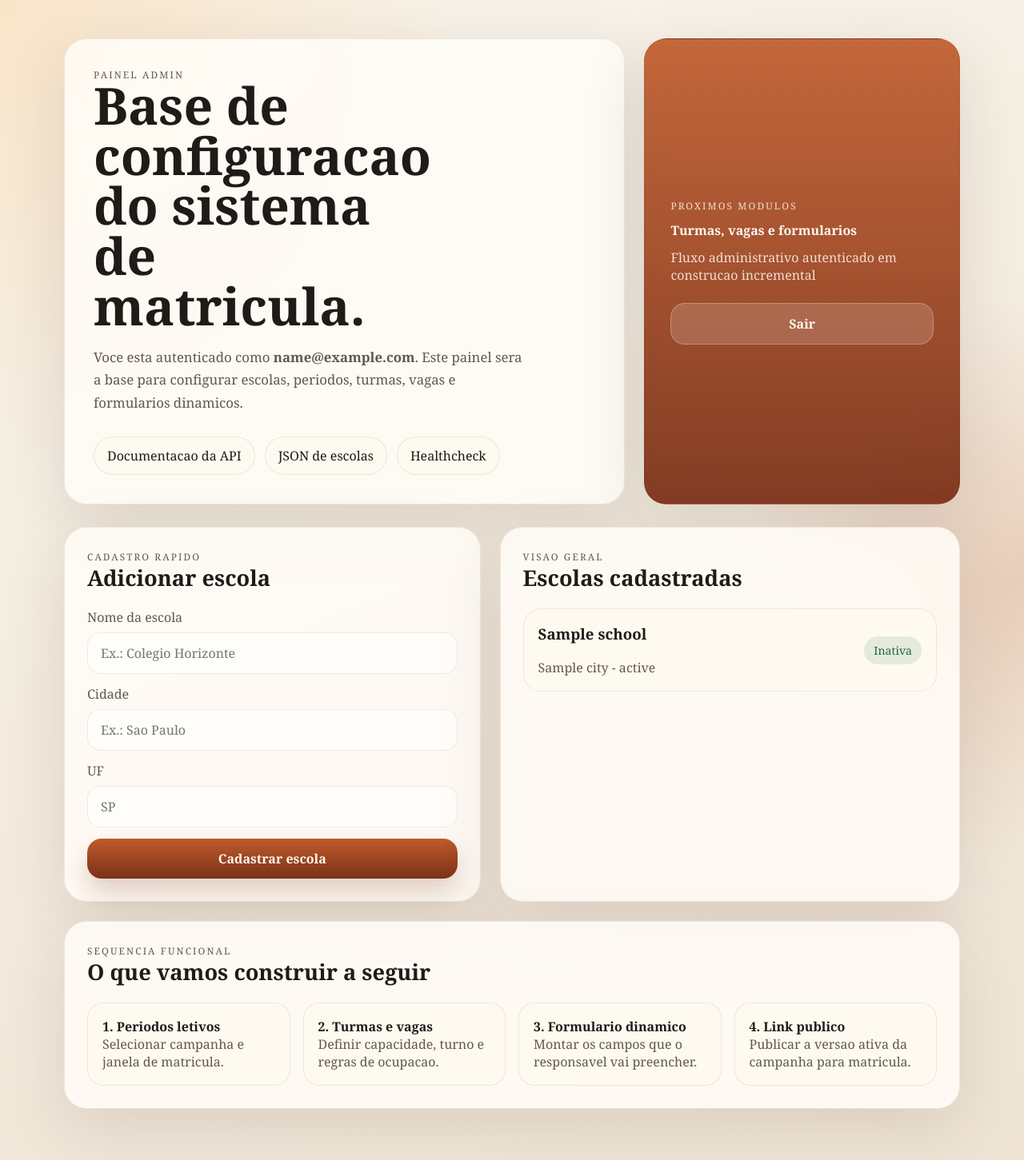
After one commit to Lucas-Bispo/RegistroEscolar, a FastAPI app: template src/registro_escolar/web/templates/admin_dashboard.html in a window 1280 px wide. The commit adds this page. Shown: the whole page at 80% size. Run offline with FastAPI, Linux system fonts and the light colour scheme; the template is opened without the code that fills it: most values are stand-ins (such as "Sample title", 1, 10 or a date in 2020).

Commit message:
feat: adiciona login e painel admin inicial

```diff
--- a/pyproject.toml
+++ b/pyproject.toml
@@ -13,6 +13,7 @@ authors = [
 ]
 dependencies = [
   "fastapi>=0.116.0,<1.0.0",
+  "itsdangerous>=2.2.0,<3.0.0",
   "jinja2>=3.1.0,<4.0.0",
   "pydantic-settings>=2.6.0,<3.0.0",
   "python-multipart>=0.0.9,<1.0.0",
--- a/src/registro_escolar/app.py
+++ b/src/registro_escolar/app.py
@@ -5,6 +5,7 @@ from pathlib import Path
 import uvicorn
 from fastapi import FastAPI
 from fastapi.staticfiles import StaticFiles
+from starlette.middleware.sessions import SessionMiddleware
 
 from registro_escolar.api.router import api_router
 from registro_escolar.core.config import get_settings
@@ -31,6 +32,7 @@ def create_app() -> FastAPI:
         docs_url=settings.docs_url,
         redoc_url=settings.redoc_url,
     )
+    app.add_middleware(SessionMiddleware, secret_key=settings.secret_key)
     app.mount("/static", build_static_app(), name="static")
     app.include_router(web_router)
     app.include_router(api_router)
--- a/src/registro_escolar/core/config.py
+++ b/src/registro_escolar/core/config.py
@@ -21,6 +21,9 @@ class Settings(BaseSettings):
     api_v1_prefix: str = "/api/v1"
     docs_url: str = "/docs"
     redoc_url: str = "/redoc"
+    secret_key: str = "troque-esta-chave-em-producao"
+    admin_email: str = "admin@registroescolar.local"
+    admin_password: str = "admin123"
 
     model_config = SettingsConfigDict(
         env_file=".env",
--- a/src/registro_escolar/web/static/styles.css
+++ b/src/registro_escolar/web/static/styles.css
@@ -29,6 +29,19 @@ body {
   width: min(1120px, calc(100% - 32px));
   margin: 0 auto;
   padding: 48px 0 64px;
+}
+
+.shell-login {
+  display: flex;
+  align-items: center;
+  min-height: 100vh;
+}
+
+.login-layout {
+  width: 100%;
+  display: grid;
+  grid-template-columns: 1.2fr 0.8fr;
+  gap: 24px;
 }
 
 .hero {
@@ -194,6 +207,14 @@ button {
   box-shadow: 0 16px 30px rgba(123, 49, 24, 0.22);
 }
 
+.ghost-button {
+  margin-top: 12px;
+  width: 100%;
+  background: rgba(255, 248, 239, 0.16);
+  box-shadow: none;
+  border: 1px solid rgba(255, 248, 239, 0.28);
+}
+
 .school-list {
   display: grid;
   gap: 14px;
@@ -224,9 +245,36 @@ button {
   font-size: 0.88rem;
 }
 
+.roadmap-panel {
+  margin-top: 24px;
+}
+
+.roadmap-grid {
+  display: grid;
+  grid-template-columns: repeat(4, 1fr);
+  gap: 16px;
+}
+
+.roadmap-card {
+  padding: 18px;
+  border-radius: 20px;
+  background: var(--panel-strong);
+  border: 1px solid var(--line);
+}
+
+.roadmap-card p {
+  margin-bottom: 0;
+  color: var(--muted);
+}
+
 @media (max-width: 900px) {
+  .login-layout,
   .hero,
   .grid {
+    grid-template-columns: 1fr;
+  }
+
+  .roadmap-grid {
     grid-template-columns: 1fr;
   }
 
--- /dev/null
+++ b/src/registro_escolar/web/templates/admin_dashboard.html
@@ -0,0 +1,118 @@
+<!DOCTYPE html>
+<html lang="pt-BR">
+  <head>
+    <meta charset="UTF-8" />
+    <meta name="viewport" content="width=device-width, initial-scale=1.0" />
+    <title>{{ page_title }}</title>
+    <link rel="stylesheet" href="/static/styles.css" />
+  </head>
+  <body>
+    <main class="shell">
+      <section class="hero">
+        <div class="hero-copy">
+          <p class="eyebrow">Painel Admin</p>
+          <h1>Base de configuracao do sistema de matricula.</h1>
+          <p class="lead">
+            Voce esta autenticado como <strong>{{ admin_email }}</strong>. Este
+            painel sera a base para configurar escolas, periodos, turmas, vagas
+            e formularios dinamicos.
+          </p>
+          <div class="hero-links">
+            <a href="/docs">Documentacao da API</a>
+            <a href="/api/v1/schools">JSON de escolas</a>
+            <a href="/api/v1/health">Healthcheck</a>
+          </div>
+        </div>
+
+        <div class="hero-card">
+          <p class="card-label">Proximos modulos</p>
+          <strong>Turmas, vagas e formularios</strong>
+          <span>Fluxo administrativo autenticado em construcao incremental</span>
+          <form method="post" action="/logout">
+            <button class="ghost-button" type="submit">Sair</button>
+          </form>
+        </div>
+      </section>
+
+      <section class="grid">
+        <article class="panel">
+          <div class="panel-head">
+            <p class="eyebrow">Cadastro rapido</p>
+            <h2>Adicionar escola</h2>
+          </div>
+
+          {% if error %}
+          <div class="alert">{{ error }}</div>
+          {% endif %}
+
+          <form class="form" method="post" action="/admin/schools">
+            <label>
+              <span>Nome da escola</span>
+              <input type="text" name="name" placeholder="Ex.: Colegio Horizonte" required />
+            </label>
+
+            <label>
+              <span>Cidade</span>
+              <input type="text" name="city" placeholder="Ex.: Sao Paulo" required />
+            </label>
+
+            <label>
+              <span>UF</span>
+              <input type="text" name="state" placeholder="SP" maxlength="2" required />
+            </label>
+
+            <button type="submit">Cadastrar escola</button>
+          </form>
+        </article>
+
+        <article class="panel">
+          <div class="panel-head">
+            <p class="eyebrow">Visao geral</p>
+            <h2>Escolas cadastradas</h2>
+          </div>
+
+          <div class="school-list">
+            {% for school in schools %}
+            <div class="school-card">
+              <div>
+                <h3>{{ school.name }}</h3>
+                <p>{{ school.city }} - {{ school.state }}</p>
+              </div>
+              <span class="badge">
+                {% if school.is_active %}Ativa{% else %}Inativa{% endif %}
+              </span>
+            </div>
+            {% else %}
+            <p>Nenhuma escola cadastrada no momento.</p>
+            {% endfor %}
+          </div>
+        </article>
+      </section>
+
+      <section class="panel roadmap-panel">
+        <div class="panel-head">
+          <p class="eyebrow">Sequencia funcional</p>
+          <h2>O que vamos construir a seguir</h2>
+        </div>
+        <div class="roadmap-grid">
+          <div class="roadmap-card">
+            <strong>1. Periodos letivos</strong>
+            <p>Selecionar campanha e janela de matricula.</p>
+          </div>
+          <div class="roadmap-card">
+            <strong>2. Turmas e vagas</strong>
+            <p>Definir capacidade, turno e regras de ocupacao.</p>
+          </div>
+          <div class="roadmap-card">
+            <strong>3. Formulario dinamico</strong>
+            <p>Montar os campos que o responsavel vai preencher.</p>
+          </div>
+          <div class="roadmap-card">
+            <strong>4. Link publico</strong>
+            <p>Publicar a versao ativa da campanha para matricula.</p>
+          </div>
+        </div>
+      </section>
+    </main>
+  </body>
+</html>
```
Also changed, not shown: docs/fase-04-painel-admin-login.md (added, +60 -0 lines), docs/runbooks/localhost.md (+14 -1 lines), src/registro_escolar/dependencies.py (+7 -0 lines), src/registro_escolar/services/auth.py (added, +34 -0 lines), src/registro_escolar/web/router.py (+78 -14 lines), src/registro_escolar/web/templates/login.html (added, +63 -0 lines), README.md, docs/README.md, 1 other file.
